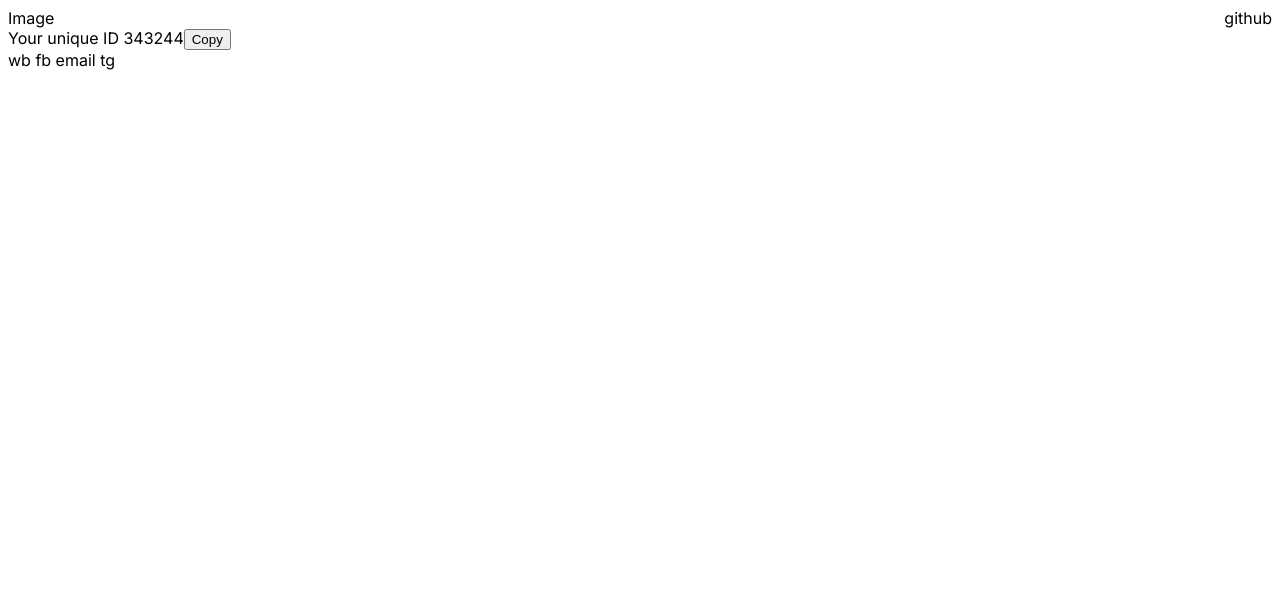
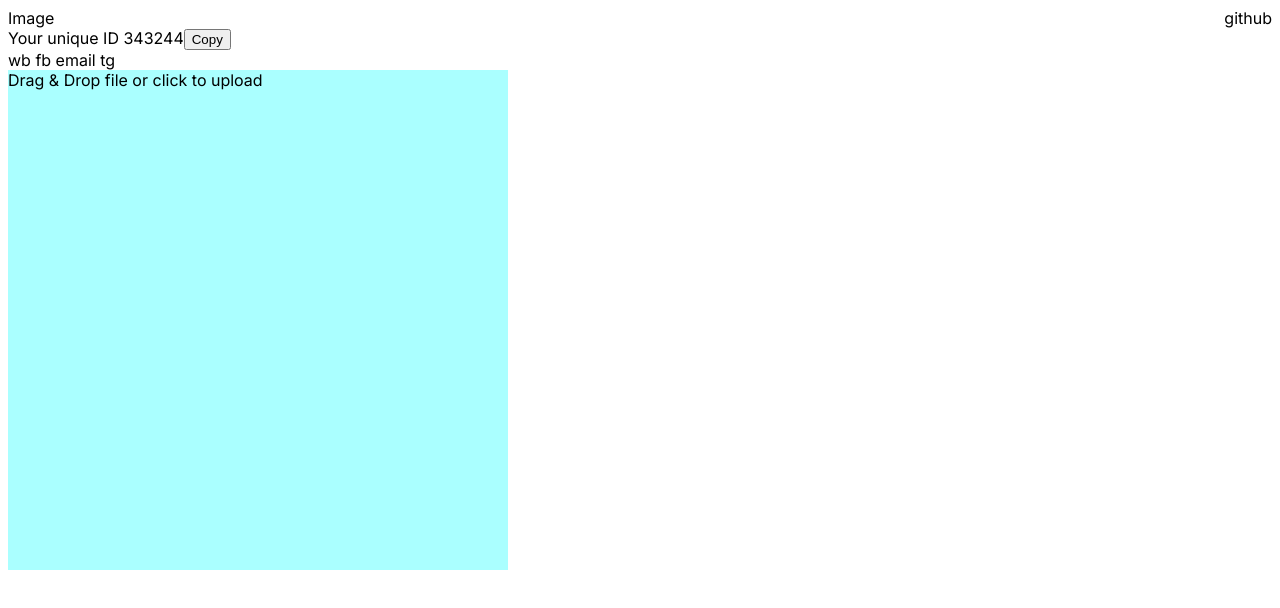
Before and after one commit to Aninda001/p2p-fileshare, a Next.js app in the folder client/: page / in a window 1280 px wide. Shown: the top 608 px of the page. Built offline with nearby package versions, Linux system fonts and the light colour scheme.

Commit message:
add filedrop component
.gitignore fix

```diff
--- a/client/app/components/filedrop.js
+++ b/client/app/components/filedrop.js
@@ -1,26 +1,26 @@
 "use client";
-const uuid = 343244;
-const shareOptions = ["wb", "fb", "email", "tg"];
+import styles from "./filedrop.module.css";
 
-const FileDrop = () => {
-    const ClickHandler = () => {
-        navigator.clipboard.writeText(uuid);
+const FileUpload = () => {
+    const dropHandler = (e) => {
+        e.preventDefault();
+        console.log(e);
     };
 
     return (
-        <div>
-            <div>
-                <span>Your unique ID </span>
-                {uuid}
-                <button onClick={ClickHandler}>Copy</button>
-                <div>
-                    {shareOptions.map((media, ind) => (
-                        <span key={ind}>{media} </span>
-                    ))}
+        <>
+            <label
+                htmlFor="upload"
+                onDrop={dropHandler}
+                onDragOver={dropHandler}
+            >
+                <div className={styles.fileupload}>
+                    Drag & Drop file or click to upload
                 </div>
-            </div>
-        </div>
+            </label>
+            <input type="file" id="upload" className={styles.inp} />
+        </>
     );
 };
 
-export default FileDrop;
+export default FileUpload;
--- a/client/app/components/filedrop.module.css
+++ b/client/app/components/filedrop.module.css
@@ -0,0 +1,11 @@
+.fileupload {
+    display: inline-block;
+    height: 500px;
+    width: 500px;
+    background-color: #aff;
+    text-align: centre;
+}
+
+.inp {
+    display: none;
+}
--- /dev/null
+++ b/client/app/components/shareID.js
@@ -0,0 +1,26 @@
+"use client";
+const uuid = 343244;
+const shareOptions = ["wb", "fb", "email", "tg"];
+
+const ShareID = () => {
+    const ClickHandler = () => {
+        navigator.clipboard.writeText(uuid);
+    };
+
+    return (
+        <div>
+            <div>
+                <span>Your unique ID </span>
+                {uuid}
+                <button onClick={ClickHandler}>Copy</button>
+                <div>
+                    {shareOptions.map((media, ind) => (
+                        <span key={ind}>{media} </span>
+                    ))}
+                </div>
+            </div>
+        </div>
+    );
+};
+
+export default ShareID;
--- a/client/app/page.js
+++ b/client/app/page.js
@@ -1,13 +1,15 @@
 import Navbar from "@/app/components/navbar";
-import FileDrop from "./components/filedrop";
+import ShareID from "./components/shareID";
 import styles from "./page.module.css";
+import FileUpload from "./components/filedrop";
 
 export default function Home() {
     return (
         <>
             <Navbar />
             <main className={styles.main}></main>
-      <FileDrop />
+            <ShareID />
+            <FileUpload />
         </>
     );
 }
```
Also changed, not shown: client/app/components/shareID.module.css (added), 2 other files (tests, documents, lock files or other folders). Lines whose indentation alone changed are shown as unchanged.
